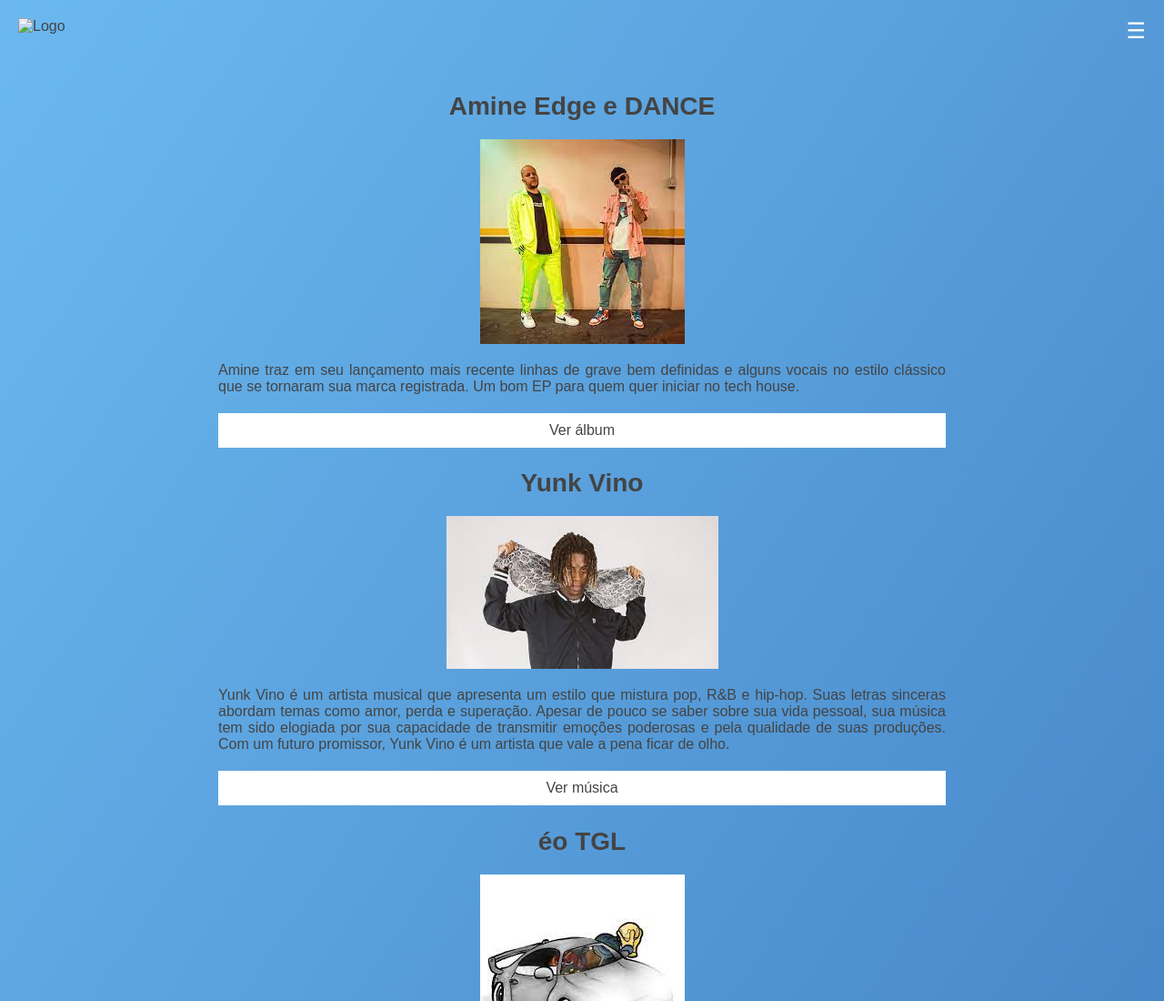
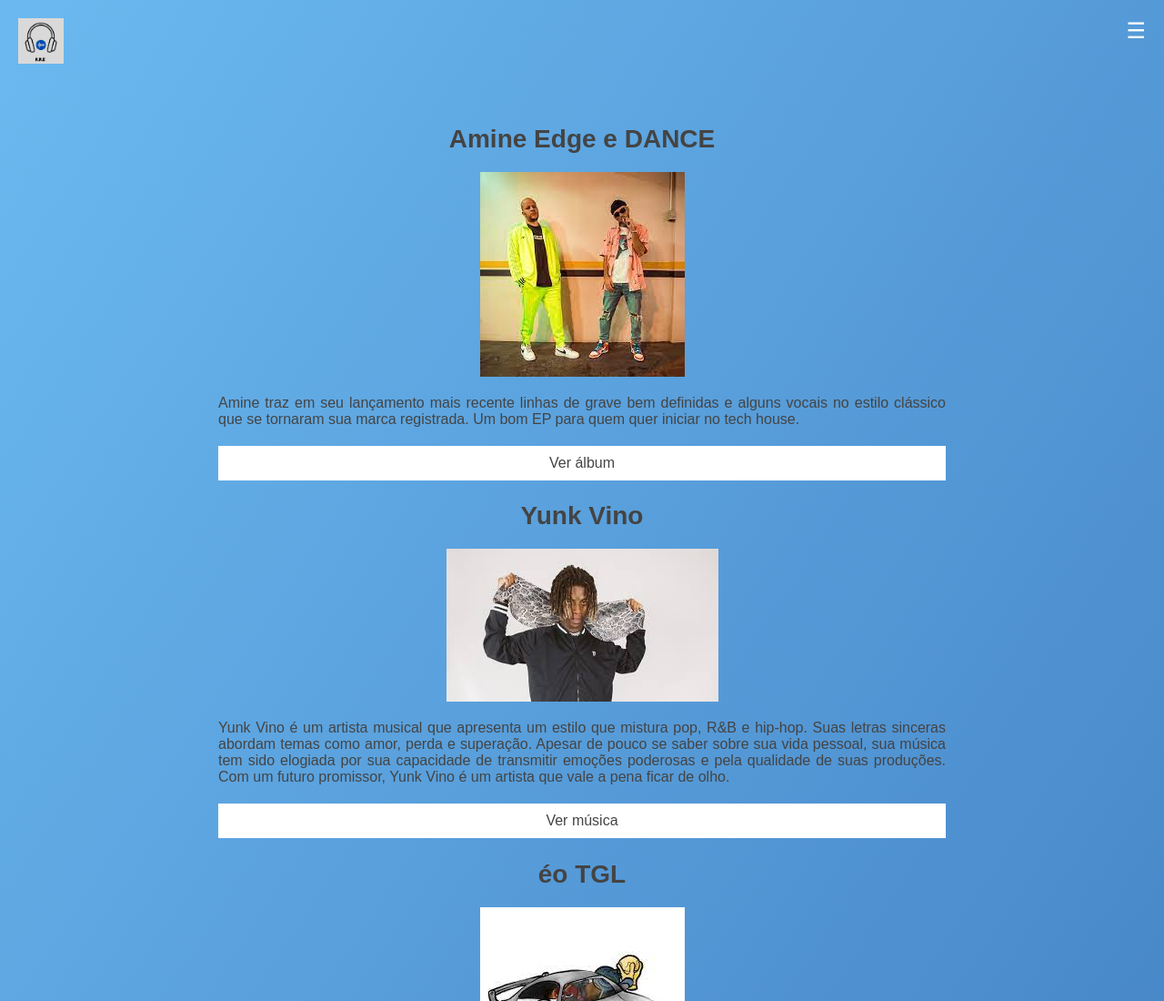
Before and after one commit to por-obrigacao/site-escola-musica, a plain HTML site: page index.html in a window 1280 px wide. Shown: the top 1100 px of the page at 91% size. Drawn offline with Linux system fonts and the light colour scheme; the site is published under a folder, as on GitHub Pages, so addresses that start at the root find nothing.

Commit message:
Update index.html

```diff
--- a/index.html
+++ b/index.html
@@ -8,7 +8,7 @@
   <body>
     <header>
       <div class="logo">
-        <img src="/imgs/knelogo.jpg" alt="Logo">
+        <img src="imgs/knelogo.jpg" alt="Logo">
       </div>
       <input type="checkbox" id="menu-toggle" class="menu-toggle">
       <label for="menu-toggle" class="menu-icon">&#9776;</label>
```
